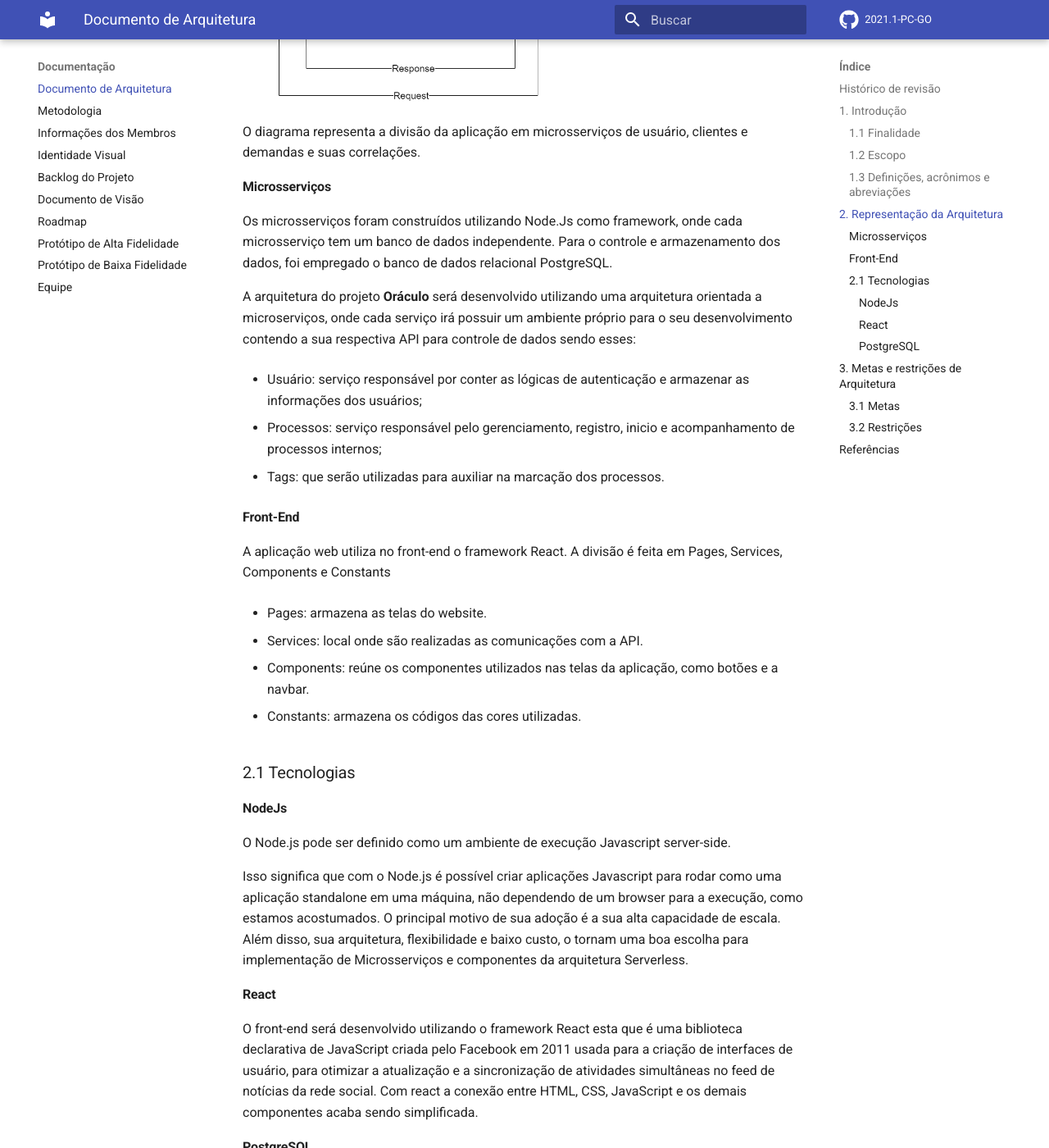
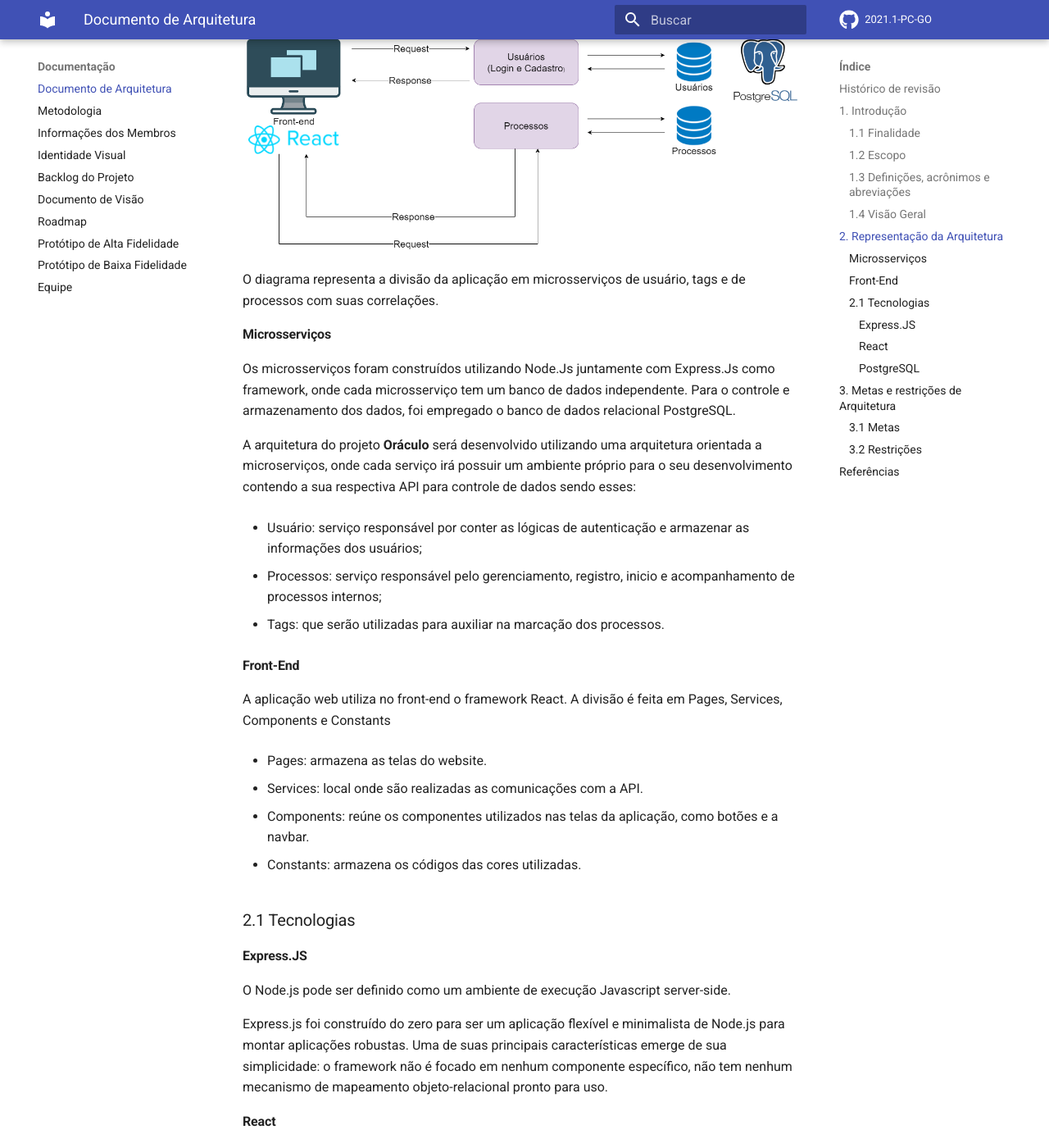
Before and after one commit to fga-eps-mds/2021.1-Oraculo, an MkDocs documentation site: the page built from docs/documento-de-arquitetura.md, in a window 1280 px wide and 1400 px high, scrolled down 1864 px. Shown: the whole window at 82% size. Built offline with MkDocs 1.6.1 and Material for MkDocs 9.7.7, drawn with Linux system fonts in a browser that asks for light colours; comment, search, counter and statistics services are not loaded; some of the changed text lies outside the part shown.

Commit message:
#6 fix and update architecture

```diff
--- a/docs/documento-de-arquitetura.md
+++ b/docs/documento-de-arquitetura.md
@@ -28,15 +28,19 @@ Neste documento serão descritos os componentes de software, padrões arquitetur
 |Frontend|Parte do sistema responsável por ser a interfáce entre o sistema e o usuário|
 |API|Application Programming Interface|
 
+### 1.4 Visão Geral
+
+Este documento contém os detalhes sobre as características arquiteturais que foram optadas pela equipe de desenvolvimento para a solução em software do projeto Oráculo. Nele estão contidos os seguintes pontos: Representação da Arquitetura, Tecnologias, Metas e restrições de Arquitetura, Visão lógica e Visão de implementação.
+
 ## 2. Representação da Arquitetura
 
-![Diagrama de relações](./imgs/architecture/Diagrama de relacoes.png)
+![Diagrama de relações](./imgs/architecture/diagrama-de-relacoes.png)
 
-O diagrama representa a divisão da aplicação em microsserviços de usuário, clientes e demandas e suas correlações.
+O diagrama representa a divisão da aplicação em microsserviços de usuário, tags e de processos com suas correlações.
 
 #### Microsserviços
 
-Os microsserviços foram construídos utilizando Node.Js como framework, onde cada microsserviço tem um banco de dados independente. Para o controle e armazenamento dos dados, foi empregado o banco de dados relacional PostgreSQL.
+Os microsserviços foram construídos utilizando Node.Js juntamente com Express.Js como framework, onde cada microsserviço tem um banco de dados independente. Para o controle e armazenamento dos dados, foi empregado o banco de dados relacional PostgreSQL.
 
 A arquitetura do projeto **Oráculo** será desenvolvido utilizando uma arquitetura orientada a microserviços, onde cada serviço irá possuir um ambiente próprio para o seu desenvolvimento contendo a sua respectiva API para controle de dados sendo esses:
 
@@ -64,12 +68,11 @@ A aplicação web utiliza no front-end o framework React. A divisão é feita em
 
 ### 2.1 Tecnologias
 
-#### NodeJs
+#### Express.JS
 
 O Node.js pode ser definido como um ambiente de execução Javascript server-side.
 
-Isso significa que com o Node.js é possível criar aplicações Javascript para rodar como uma aplicação standalone em uma máquina, não dependendo de um browser para a execução, como estamos acostumados.
-O principal motivo de sua adoção é a sua alta capacidade de escala. Além disso, sua arquitetura, flexibilidade e baixo custo, o tornam uma boa escolha para implementação de Microsserviços e componentes da arquitetura Serverless.
+Express.js foi construído do zero para ser um aplicação flexível e minimalista de Node.js para montar aplicações robustas. Uma de suas principais características emerge de sua simplicidade: o framework não é focado em nenhum componente específico, não tem nenhum mecanismo de mapeamento objeto-relacional pronto para uso.
 
 #### React
 
@@ -88,7 +91,7 @@ O PostgreSQL tem o papel de gerenciar os dados desses bancos de maneira organiza
  - Fácil manutenção
 
 ### 3.2 Restrições
- - **Node.Js:** desenvolvimento dos microsserviços;
+ - **Express.Js:** desenvolvimento dos microsserviços;
  - **React:** framework javascript utilizado para a criação da interface do usuário;
  - **PostgreSQL:** Banco de dados relacional.
 
```
Also changed, not shown: docs/documento-de-visao.md (+2 -2 lines), docs/imgs/architecture/diagrama-de-arquitetura.png (renamed from docs/imgs/architecture/Diagrama de arquitetura.png), docs/imgs/architecture/diagrama-de-relacoes.png (renamed from docs/imgs/architecture/Diagrama de relacoes.png), 2 other files.
